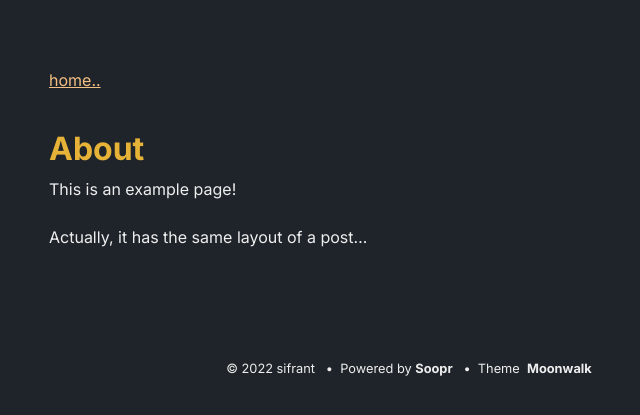
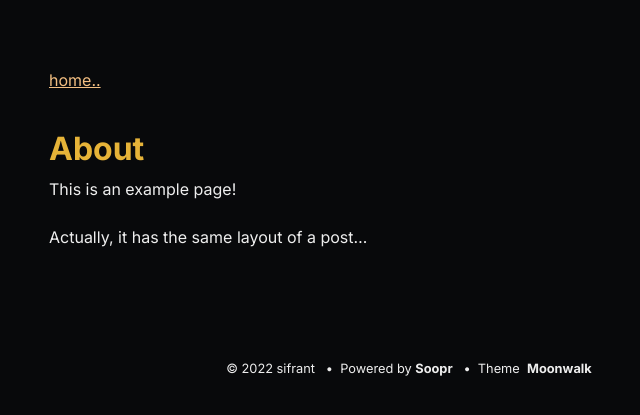
Before and after one commit to abhinavs/moonwalk, a Jekyll site: the page built from about.md, in a window 1280 px wide. Shown: the top 415 px of the page, without its empty margins (231-871 px from the left). Built offline with Jekyll 4.4.1, drawn with Linux system fonts in a browser that asks for light colours.

Commit message:
bg color

```diff
--- a/_sass/moonwalk.scss
+++ b/_sass/moonwalk.scss
@@ -79,8 +79,8 @@ html {
       --headings: #e6b338;
       --links: #f3bf82;
       --highlight: #e69138;
-      --bg: #1f242A;
-      --bg-secondary: #323945;
+      --bg: #08090b;
+      --bg-secondary: #1f242A;
       --text: #eeeeee;
       --code-text: #93c47d;
       --share-text: #C4C4C4;
```
